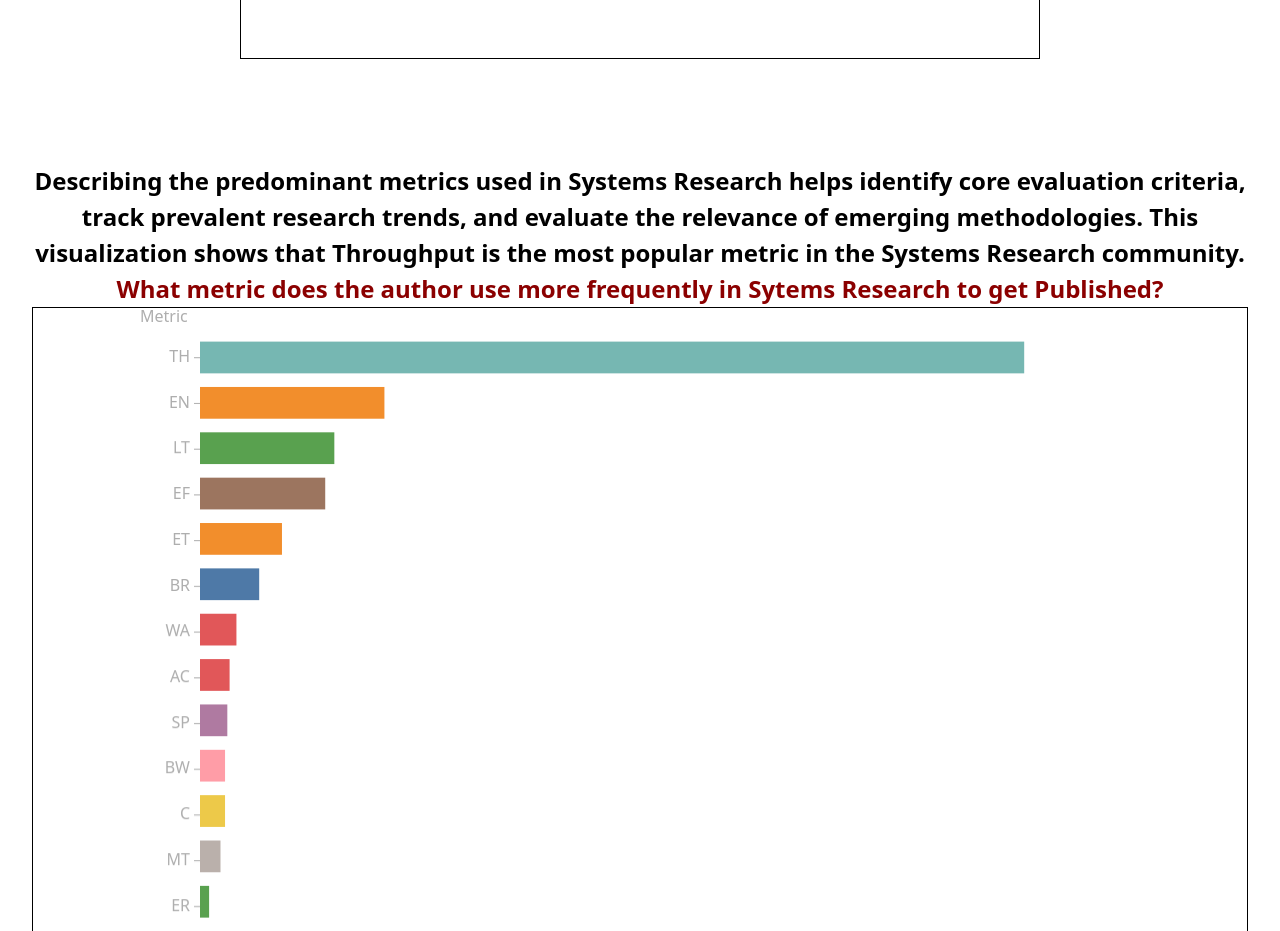
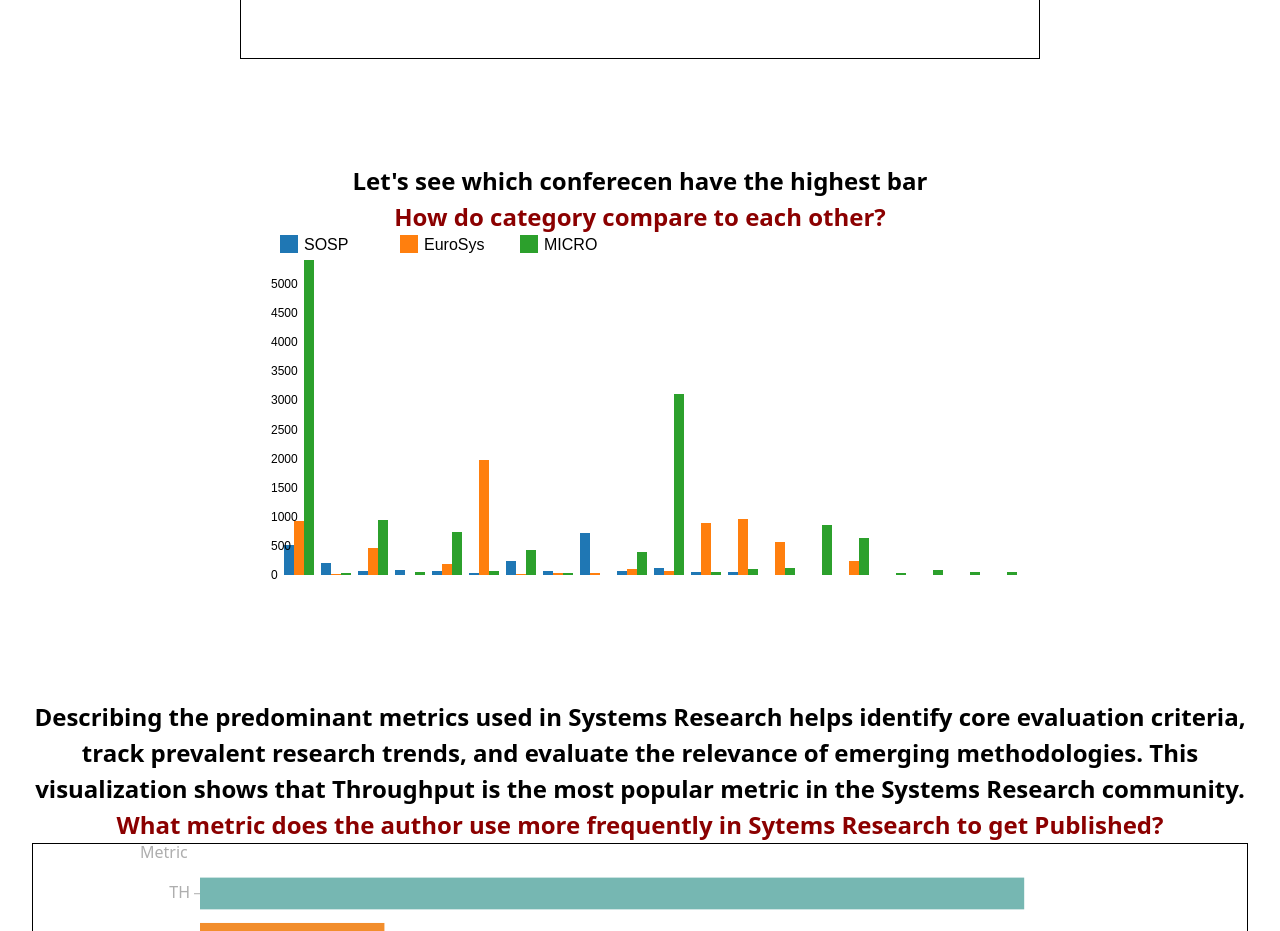
Before and after one commit to aayushi363/info_viz_project, a SvelteKit app: page / in a window 1280 px wide. Shown: the part 1120-2051 px from the top of the page. Built offline with nearby package versions, Linux system fonts and the light colour scheme.

Commit message:
add conference plot

```diff
--- a/src/routes/+page.svelte
+++ b/src/routes/+page.svelte
@@ -9,6 +9,7 @@
 	import PlayerList from './PlayerList.svelte';
 	import ColorLegend from './ColorLegend.svelte';
 	import Circles from './circles.svelte';
+	import ConferenceMetric from './ConferenceMetric.svelte';
 	import { onMount } from 'svelte';
 
 	const METRIC_STR = "Metric";
@@ -87,6 +88,16 @@
 		<h2 style="text-align: center; color:darkred;">How do category compare to each other?</h2>
 
 		<Circles/>
+	</div>
+</div>
+
+<div class="container">
+	<div class="header1">
+		<h2>Let's see which conferecen have the highest bar
+		</h2>
+		<h2 style="text-align: center; color:darkred;">How do category compare to each other?</h2>
+
+		<ConferenceMetric/>
 	</div>
 </div>
 
--- /dev/null
+++ b/src/routes/ConferenceMetric.svelte
@@ -0,0 +1,89 @@
+<script>
+    import { onMount } from 'svelte';
+    import * as d3 from 'd3';
+
+    let data = [];
+    const margin = { top: 20, right: 20, bottom: 60, left: 40 };
+    const width = 800 - margin.left - margin.right;
+    const height = 400 - margin.top - margin.bottom;
+
+    // Color scale for conferences
+    const color = d3.scaleOrdinal()
+        .domain(["SOSP", "EuroSys", "MICRO"])
+        .range(["#1f77b4", "#ff7f0e", "#2ca02c"]);
+
+    // Scales for the chart
+    let x0 = d3.scaleBand().rangeRound([0, width]).paddingInner(0.1);
+    let x1 = d3.scaleBand().padding(0.05);
+    let y = d3.scaleLinear().rangeRound([height, 0]);
+
+    onMount(async () => {
+        data = await d3.csv('conference_metric_avg.csv', d => ({
+            conference: d.conference,
+            metric: d.metric,
+            measure: +d.measure  // convert measure to number
+        }));
+        updateScales(data);
+    });
+
+    function updateScales(data) {
+        // Set domains for the scales
+        const metrics = Array.from(new Set(data.map(d => d.metric)));
+        const conferences = Array.from(new Set(data.map(d => d.conference)));
+
+        x0.domain(metrics);
+        x1.domain(conferences).rangeRound([0, x0.bandwidth()]);
+        y.domain([0, d3.max(data, d => d.measure)]).nice();
+    }
+</script>
+
+<div class="conferencemetric">
+    <svg width={width + margin.left + margin.right} height={height + margin.top + margin.bottom}>
+        <g transform={`translate(${margin.left}, ${margin.top})`}>
+            <!-- Draw bars -->
+            {#each data as d (d.metric + d.conference)}
+                <rect
+                    fill={color(d.conference)}
+                    x={x0(d.metric) + x1(d.conference)}
+                    y={y(d.measure)}
+                    width={x1.bandwidth()}
+                    height={height - y(d.measure)}
+                />
+            {/each}
+
+            <!-- x-axis -->
+            <g transform={`translate(0,${height})`} class="axis">
+                {#each x0.domain() as metric}
+                    <g transform={`translate(${x0(metric) + x0.bandwidth() / 2},0)`}>
+                        <text y={20} text-anchor="middle">{metric}</text>
+                    </g>
+                {/each}
+            </g>
+            <!-- y-axis -->
+            <g class="axis">
+                {#each d3.ticks(0, d3.max(data, d => d.measure), 10) as tick}
+                    <text x="-9" y={y(tick)} dy="0.35em">{tick}</text>
+                {/each}
+            </g>
+            <!-- Legend -->
+            <g transform="translate(0, -20)">
+                {#each color.domain() as conference, index}
+                    <g transform={`translate(${index * 120},0)`}>
+                        <rect width="18" height="18" fill={color(conference)}></rect>
+                        <text x="24" y="9" dy="0.35em">{conference}</text>
+                    </g>
+                {/each}
+            </g>
+        </g>
+    </svg>
+</div>
+
+<style>
+    .axis text {
+        font-size: 12px;
+        fill: #000;
+    }
+    text {
+        font-family: 'Arial', sans-serif;
+    }
+</style>
```
Also changed, not shown: static/conference_metric_avg.csv (added).
